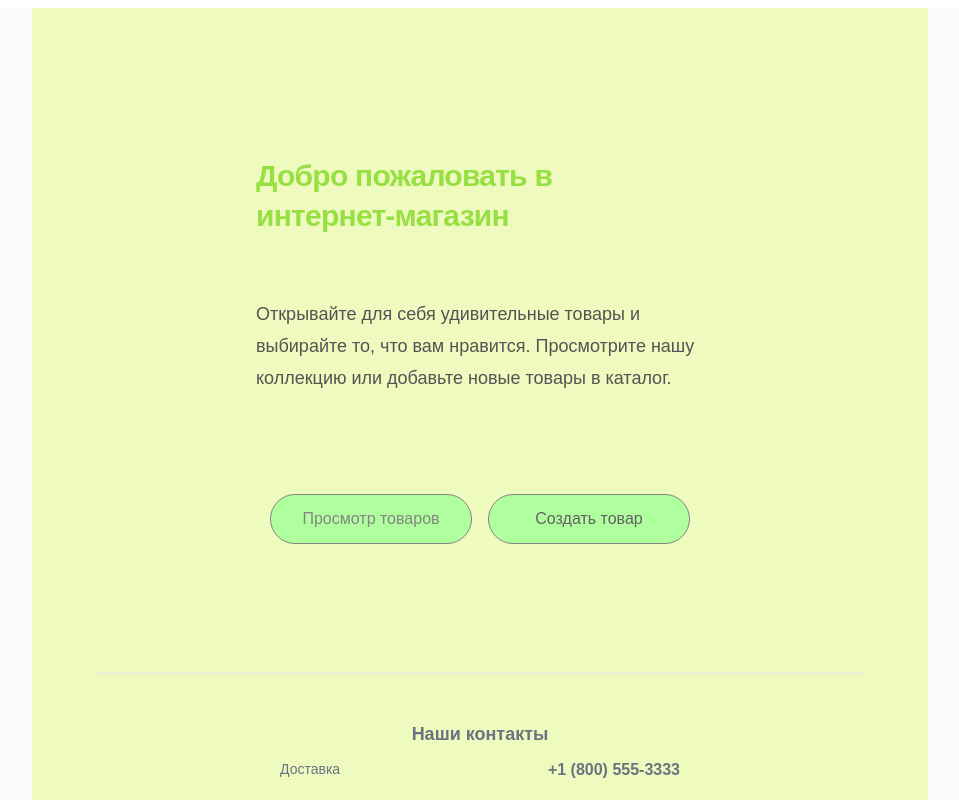
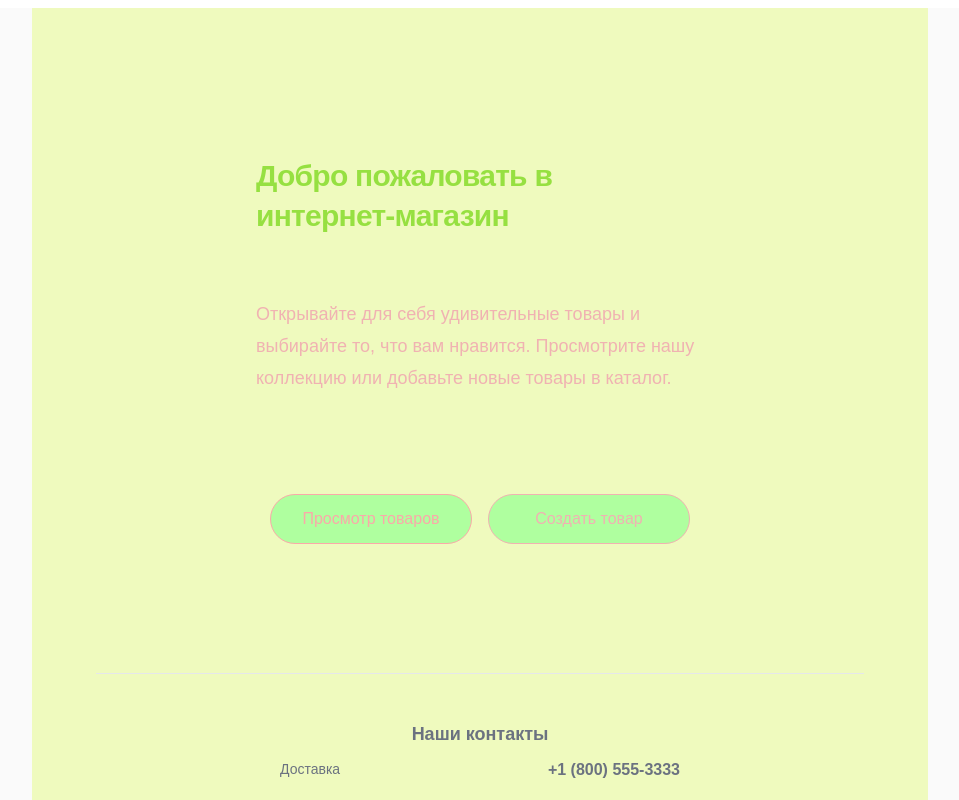
Before and after one commit to Alex135135/ecosistems, a Next.js app: page / in a window 1280 px wide. Shown: the top 800 px of the page, without its empty margins (160-1119 px from the left). Built offline with nearby package versions, Linux system fonts and the light colour scheme.

Commit message:
edited general page

```diff
--- a/src/app/page.module.css
+++ b/src/app/page.module.css
@@ -40,7 +40,7 @@
     max-width: 28rem;
     font-size: 1.125rem;
     line-height: 2rem;
-    color: var(--text-secondary, rgb(85, 83, 83));
+    color: var(--text-secondary, rgb(240, 178, 178));
 }
 
 .actions {
@@ -62,11 +62,11 @@
     border-radius: 9999px;
     padding: 0 1.25rem;
     background-color: var(--button-primary-bg, rgb(175, 255, 159));
-    color: var(--button-primary-text, rgb(133, 132, 132));
+    color: var(--button-primary-text, rgb(250, 169, 169));
     text-decoration: none;
     transition: background-color 0.2s ease-in-out;
     white-space: nowrap;
-    border: 1px solid var(--button-secondary-border, rgb(133, 132, 132));
+    border: 1px solid var(--button-secondary-border, rgb(250, 169, 169));
 }
 
 .primaryButton:hover {
@@ -82,8 +82,8 @@
     justify-content: center;
     border-radius: 9999px;
     padding: 0 1.25rem;
-    border: 1px solid var(--button-secondary-border, rgb(133, 132, 132));
-    color: var(--button-secondary-text, rgb(99, 97, 97));
+    border: 1px solid var(--button-secondary-border, rgb(240, 178, 178));
+    color: var(--button-secondary-text, rgb(240, 178, 178));
     background: rgb(175, 255, 159);
     text-decoration: none;
     transition: all 0.2s ease-in-out;
```
